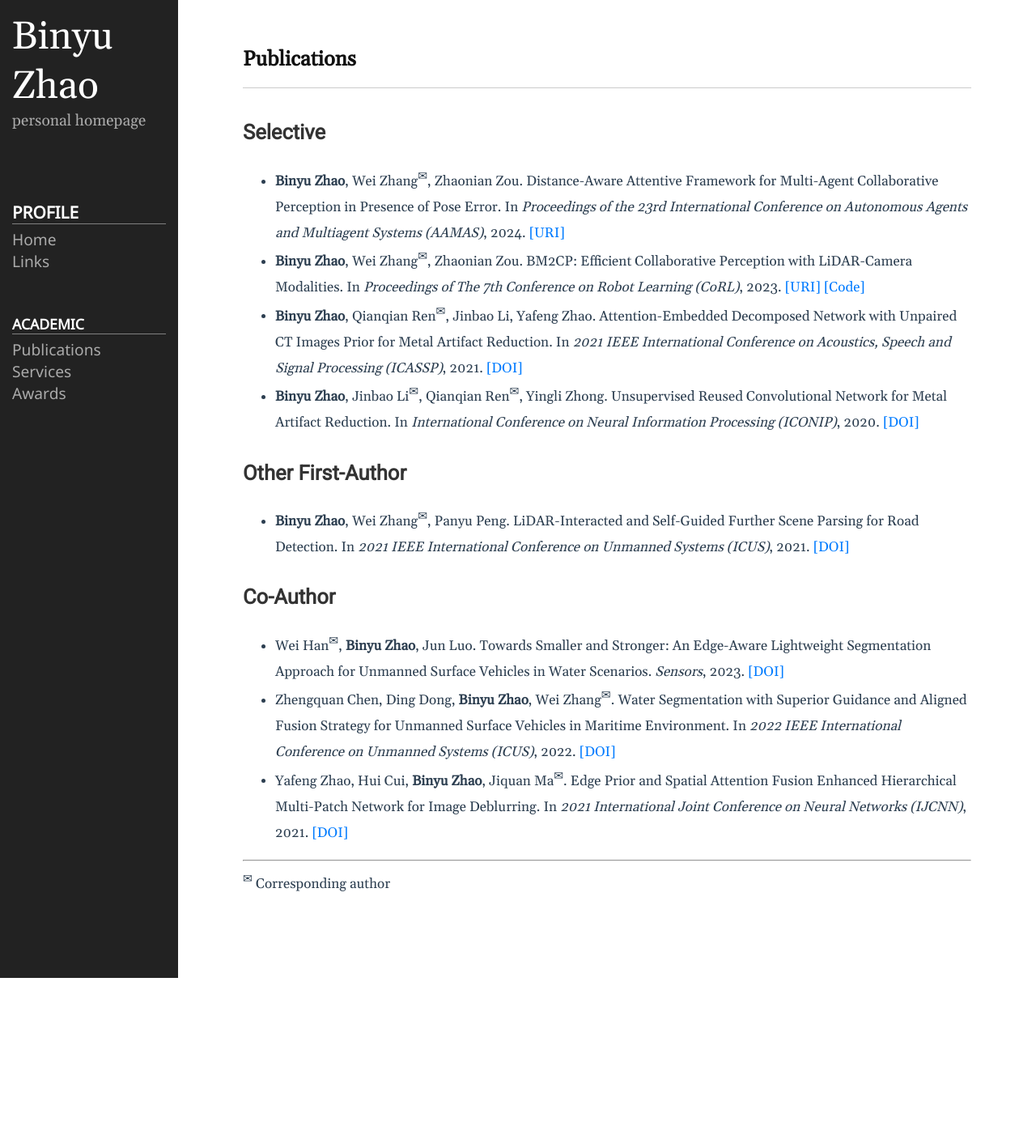
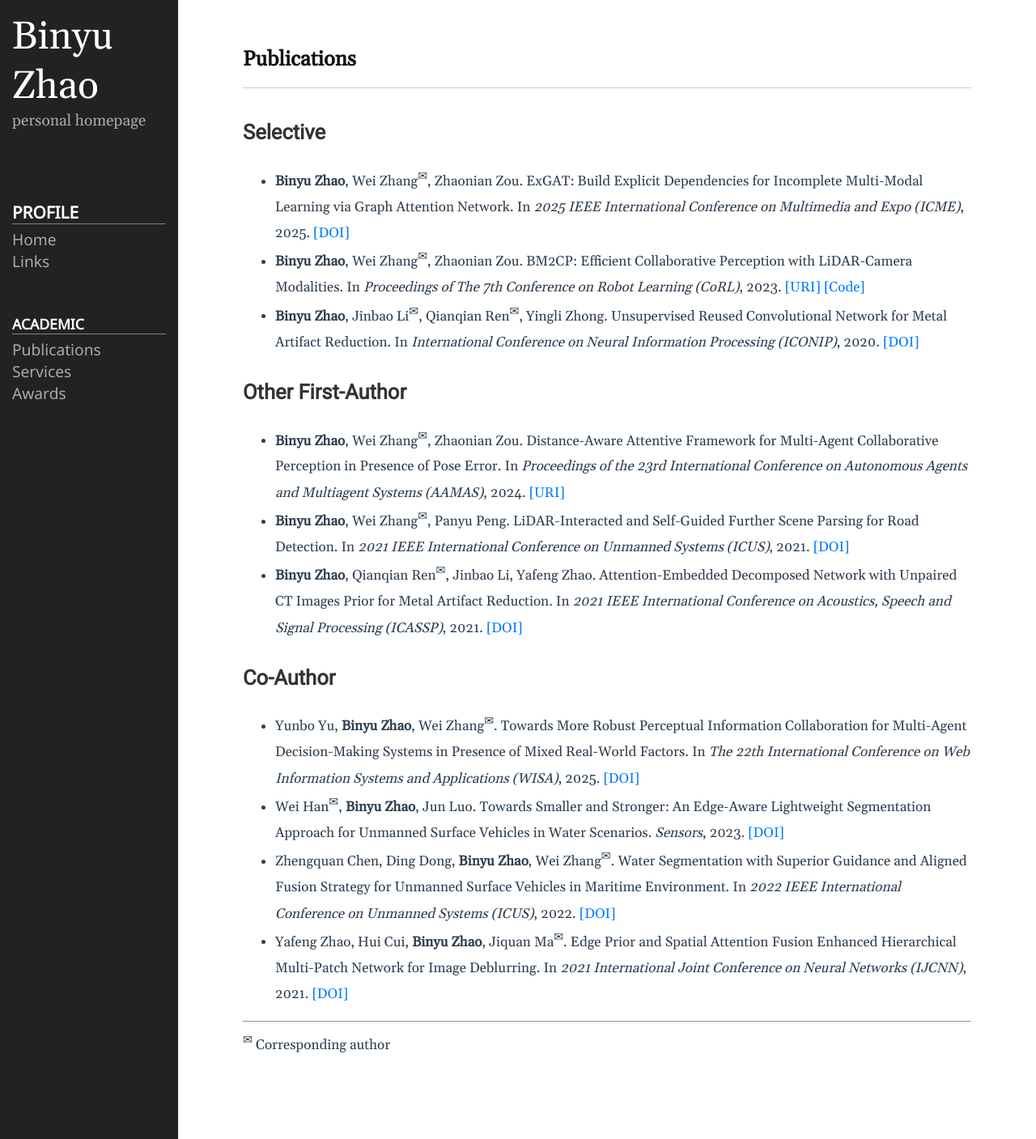
Before and after one commit to byzhaoAI/byzhaoAI.github.io, a Jekyll site: the page built from publications.md, in a window 1280 px wide. Shown: the whole page at 81% size. Built offline with Jekyll 4.4.1, drawn with Linux system fonts in a browser that asks for light colours; before the commit the page ends 1208 px from its top, so only the background shows below that.

Commit message:
init update

```diff
--- a/publications.md
+++ b/publications.md
@@ -5,19 +5,28 @@ permalink: /publications/
 ---
 
 ## Selective
+- **Binyu Zhao**, Wei Zhang<sup>✉</sup>, Zhaonian Zou. ExGAT: Build Explicit Dependencies for Incomplete Multi-Modal Learning via Graph Attention Network. In *2025 IEEE International Conference on Multimedia and Expo (ICME)*, 2025. [[DOI]]()
 
-- **Binyu Zhao**, Wei Zhang<sup>✉</sup>, Zhaonian Zou. Distance-Aware Attentive Framework for Multi-Agent Collaborative Perception in Presence of Pose Error. In *Proceedings of the 23rd International Conference on Autonomous Agents and Multiagent Systems (AAMAS)*, 2024. [[URI]](https://dl.acm.org/doi/abs/10.5555/3635637.3663242)
 - **Binyu Zhao**, Wei Zhang<sup>✉</sup>, Zhaonian Zou. BM2CP: Efficient Collaborative Perception with LiDAR-Camera Modalities. In *Proceedings of The 7th Conference on Robot Learning (CoRL)*, 2023. [[URI]](https://proceedings.mlr.press/v229/zhao23a.html) [[Code]](https://github.com/byzhaoAI/BM2CP)
-- **Binyu Zhao**, Qianqian Ren<sup>✉</sup>, Jinbao Li, Yafeng Zhao. Attention-Embedded Decomposed Network with Unpaired CT Images Prior for Metal Artifact Reduction. In *2021 IEEE International Conference on Acoustics, Speech and Signal Processing (ICASSP)*, 2021. [[DOI]](https://doi.org/10.1109/ICASSP39728.2021.9413578)
+
 - **Binyu Zhao**, Jinbao Li<sup>✉</sup>, Qianqian Ren<sup>✉</sup>, Yingli Zhong. Unsupervised Reused Convolutional Network for Metal Artifact Reduction. In *International Conference on Neural Information Processing (ICONIP)*, 2020. [[DOI]](https://doi.org/10.1007/978-3-030-63820-7_67)
 
 ## Other First-Author
+
+- **Binyu Zhao**, Wei Zhang<sup>✉</sup>, Zhaonian Zou. Distance-Aware Attentive Framework for Multi-Agent Collaborative Perception in Presence of Pose Error. In *Proceedings of the 23rd International Conference on Autonomous Agents and Multiagent Systems (AAMAS)*, 2024. [[URI]](https://dl.acm.org/doi/abs/10.5555/3635637.3663242)
+
 - **Binyu Zhao**, Wei Zhang<sup>✉</sup>, Panyu Peng. LiDAR-Interacted and Self-Guided Further Scene Parsing for Road Detection. In *2021 IEEE International Conference on Unmanned Systems (ICUS)*, 2021. [[DOI]](https://doi.org/10.1109/ICUS52573.2021.9641315)
+
+- **Binyu Zhao**, Qianqian Ren<sup>✉</sup>, Jinbao Li, Yafeng Zhao. Attention-Embedded Decomposed Network with Unpaired CT Images Prior for Metal Artifact Reduction. In *2021 IEEE International Conference on Acoustics, Speech and Signal Processing (ICASSP)*, 2021. [[DOI]](https://doi.org/10.1109/ICASSP39728.2021.9413578)
 
 ## Co-Author
 
+- Yunbo Yu, **Binyu Zhao**, Wei Zhang<sup>✉</sup>. Towards More Robust Perceptual Information Collaboration for Multi-Agent Decision-Making Systems in Presence of Mixed Real-World Factors. In *The 22th International Conference on Web Information Systems and Applications (WISA)*, 2025. [[DOI]]()
+
 - Wei Han<sup>✉</sup>, **Binyu Zhao**, Jun Luo. Towards Smaller and Stronger: An Edge-Aware Lightweight Segmentation Approach for Unmanned Surface Vehicles in Water Scenarios. *Sensors*, 2023. [[DOI]](https://doi.org/10.3390/s23104789)
+
 - Zhengquan Chen, Ding Dong, **Binyu Zhao**, Wei Zhang<sup>✉</sup>. Water Segmentation with Superior Guidance and Aligned Fusion Strategy for Unmanned Surface Vehicles in Maritime Environment. In *2022 IEEE International Conference on Unmanned Systems (ICUS)*, 2022. [[DOI]](https://doi.org/10.1109/ICUS55513.2022.9987160)
+
 - Yafeng Zhao, Hui Cui, **Binyu Zhao**, Jiquan Ma<sup>✉</sup>. Edge Prior and Spatial Attention Fusion Enhanced Hierarchical Multi-Patch Network for Image Deblurring. In *2021 International Joint Conference on Neural Networks (IJCNN)*, 2021. [[DOI]](https://doi.org/10.1109/IJCNN52387.2021.9534256)
 
 ---
```
